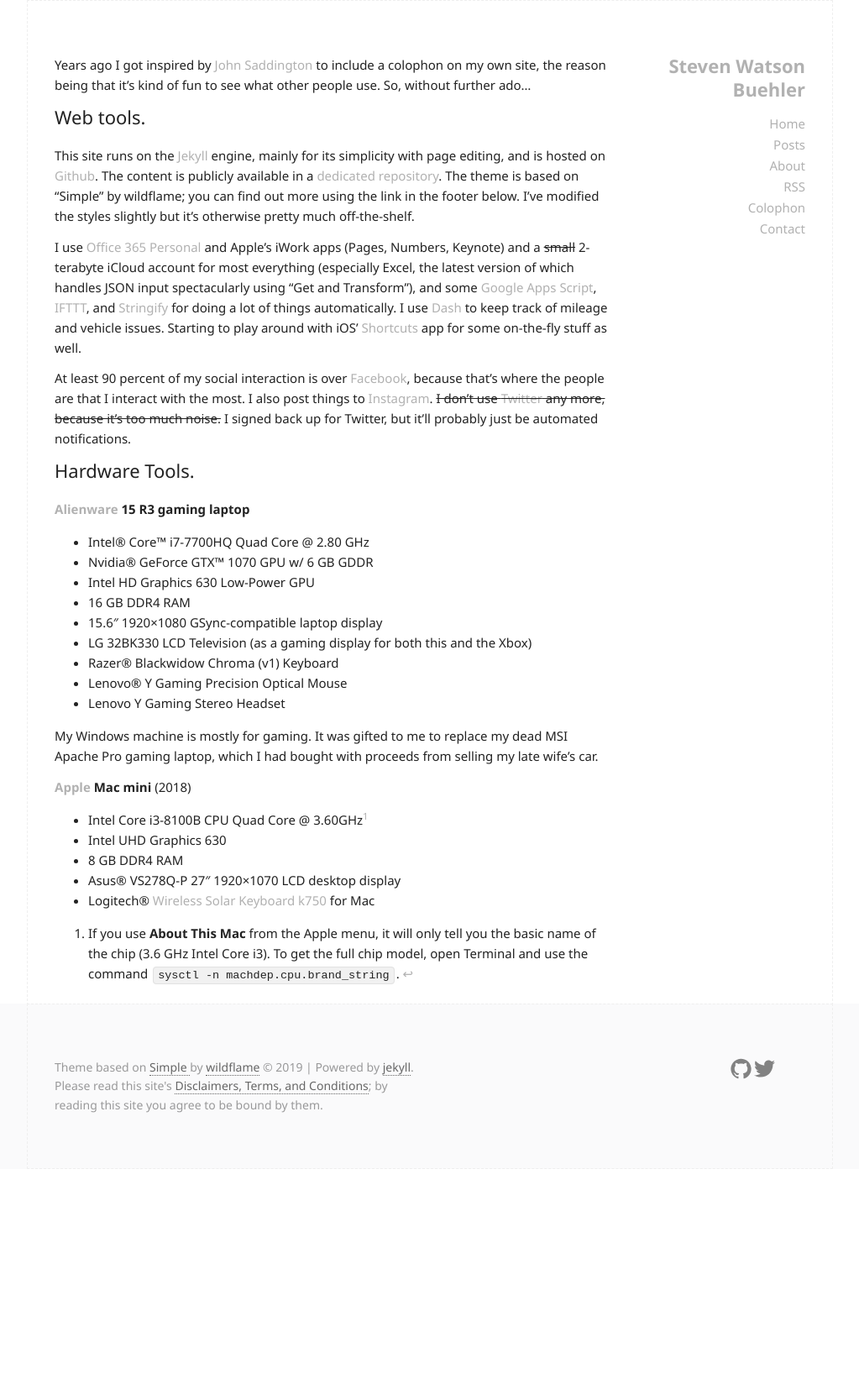
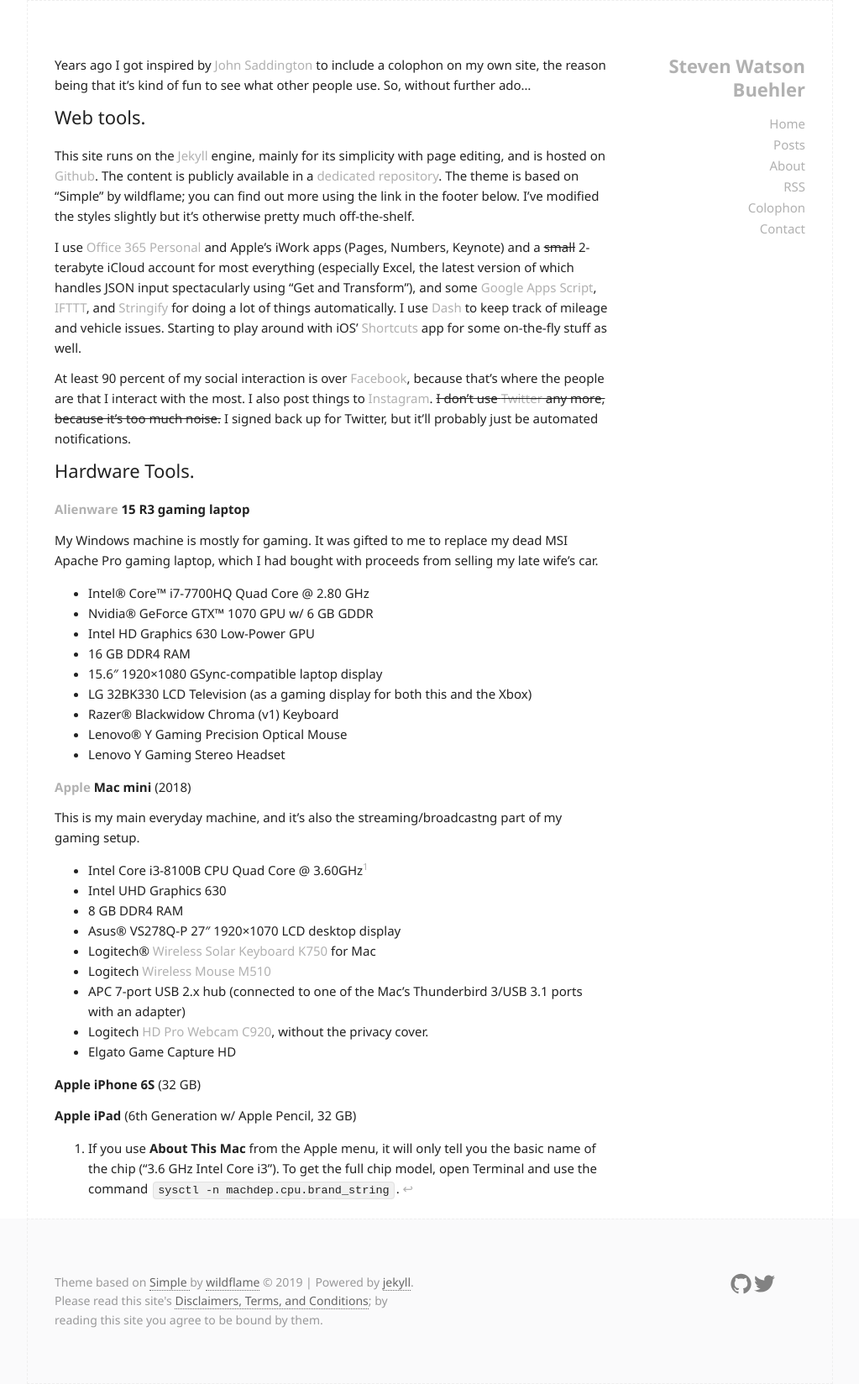
Before and after one commit to swbuehler/stevenwatsonbuehler.github.io, a Jekyll site: the page built from colophon.md, in a window 1280 px wide. Shown: the whole page at 84% size, without its empty margins (128-1151 px from the left). Built offline with Jekyll 4.4.1, drawn with Linux system fonts in a browser that asks for light colours; before the commit the page ends 1392 px from its top, so only the background shows below that.

Commit message:
Update to colophon.md

```diff
--- a/colophon.md
+++ b/colophon.md
@@ -19,6 +19,8 @@
 
 **[Alienware](https://www.alienware.com) 15 R3 gaming laptop**
 
+My Windows machine is mostly for gaming. It was gifted to me to replace my dead MSI Apache Pro gaming laptop, which I had bought with proceeds from selling my late wife's car.
+
 - Intel&reg; Core&trade; i7-7700HQ Quad Core @ 2.80 GHz
 - Nvidia&reg; GeForce GTX&trade; 1070 GPU w/ 6 GB GDDR
 - Intel HD Graphics 630 Low-Power GPU
@@ -29,14 +31,23 @@
 - Lenovo&reg; Y Gaming Precision Optical Mouse
 - Lenovo Y Gaming Stereo Headset
 
-My Windows machine is mostly for gaming. It was gifted to me to replace my dead MSI Apache Pro gaming laptop, which I had bought with proceeds from selling my late wife's car.
+**[Apple](https://www.apple.com/mac-mini) Mac mini** (2018)
 
-**[Apple](https://www.apple.com/mac-mini) Mac mini** (2018)
+This is my main everyday machine, and it's also the streaming/broadcastng part of my gaming setup.
 
 - Intel Core i3-8100B CPU Quad Core @ 3.60GHz[^1]
 - Intel UHD Graphics 630
 - 8 GB DDR4 RAM
 - Asus&reg; VS278Q-P 27&Prime; 1920&times;1070 LCD desktop display
-- Logitech&reg; [Wireless Solar Keyboard k750](http://www.logitech.com/k750) for Mac
+- Logitech&reg; [Wireless Solar Keyboard K750](http://www.logitech.com/k750) for Mac
+- Logitech [Wireless Mouse M510](https://www.logitech.com/en-us/product/wireless-mouse-m510)
+- APC 7-port USB 2.x hub (connected to one of the Mac's Thunderbird 3/USB 3.1 ports with an adapter)
+- Logitech [HD Pro Webcam C920](https://www.logitech.com/en-us/product/hd-pro-webcam-c920s?crid=34), without the privacy cover.
+- Elgato Game Capture HD
 
-[^1]: If you use **About This Mac** from the Apple menu, it will only tell you the basic name of the chip (3.6 GHz Intel Core i3). To get the full chip model, open Terminal and use the command `sysctl -n machdep.cpu.brand_string`.
+**Apple iPhone 6S** (32 GB)
+
+**Apple iPad** (6th Generation w/ Apple Pencil, 32 GB)
+
+
+[^1]: If you use **About This Mac** from the Apple menu, it will only tell you the basic name of the chip ("3.6 GHz Intel Core i3"). To get the full chip model, open Terminal and use the command `sysctl -n machdep.cpu.brand_string`.
```
